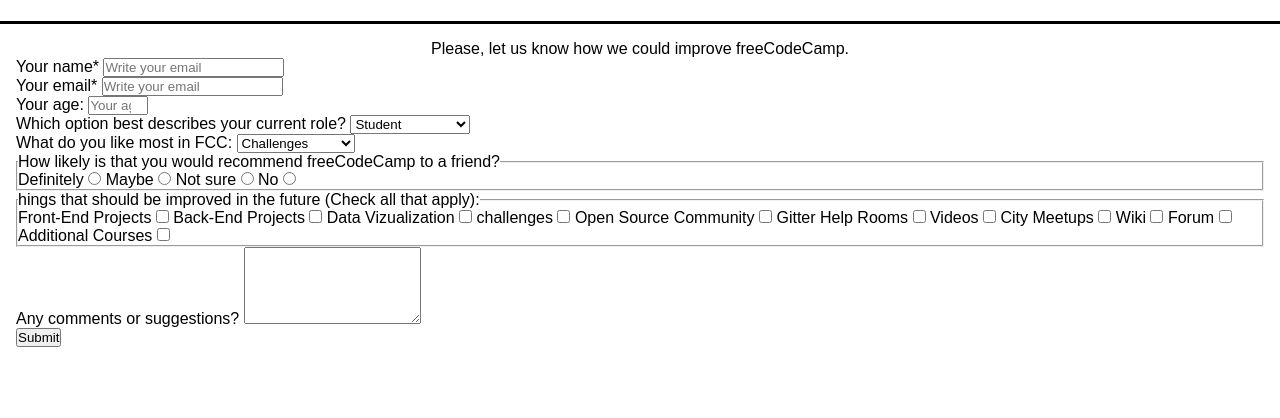
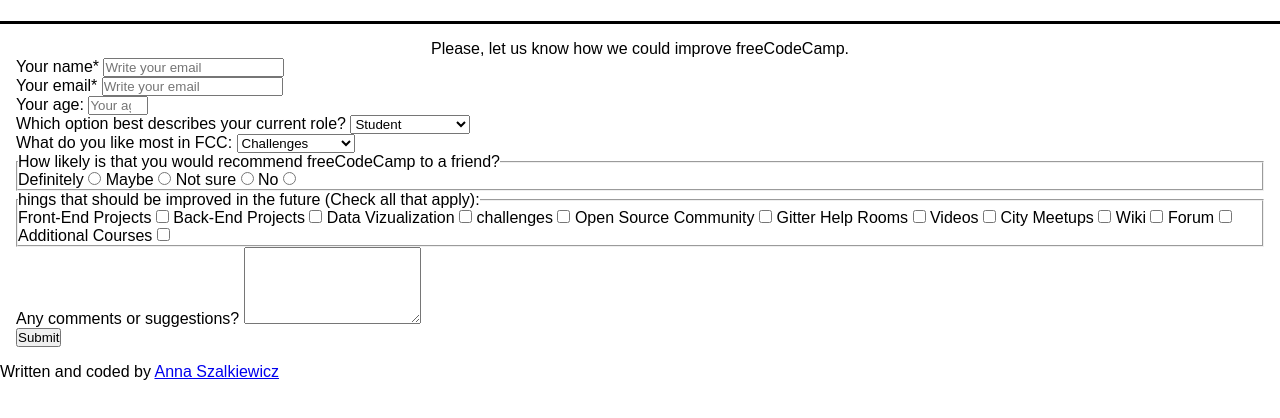
Before and after one commit to annaszalkiewicz/survey-form, a plain HTML site: page index.html in a window 1280 px wide. Shown: the part 82-500 px from the top of the page. Drawn offline with Linux system fonts and the light colour scheme.

Commit message:
Add footer

```diff
--- a/index.html
+++ b/index.html
@@ -56,11 +56,11 @@
 				<label for="dropdown2">What do you like most in FCC:</label>
 
 				<select name="dropdown2" id="dropdown2">
-						<option value="" disabled>Select an option</option>
-						<option value="challenges">Challenges</option>
-						<option value="projects">Projects</option>
-						<option value="community">Community</option>
-						<option value="open-source">Open Source</option>
+					<option value="" disabled>Select an option</option>
+					<option value="challenges">Challenges</option>
+					<option value="projects">Projects</option>
+					<option value="community">Community</option>
+					<option value="open-source">Open Source</option>
 				</select>
 
 			</div>
@@ -129,6 +129,12 @@
 		</form>
 	</main>
 
+	<footer class="footer">
+		<p class="copyright">Written and coded by
+			<a href="https://mywebgraphicdesign.com">Anna Szalkiewicz</a>
+		</p>
+	</footer>
+
 </body>
 
 </html>
```
